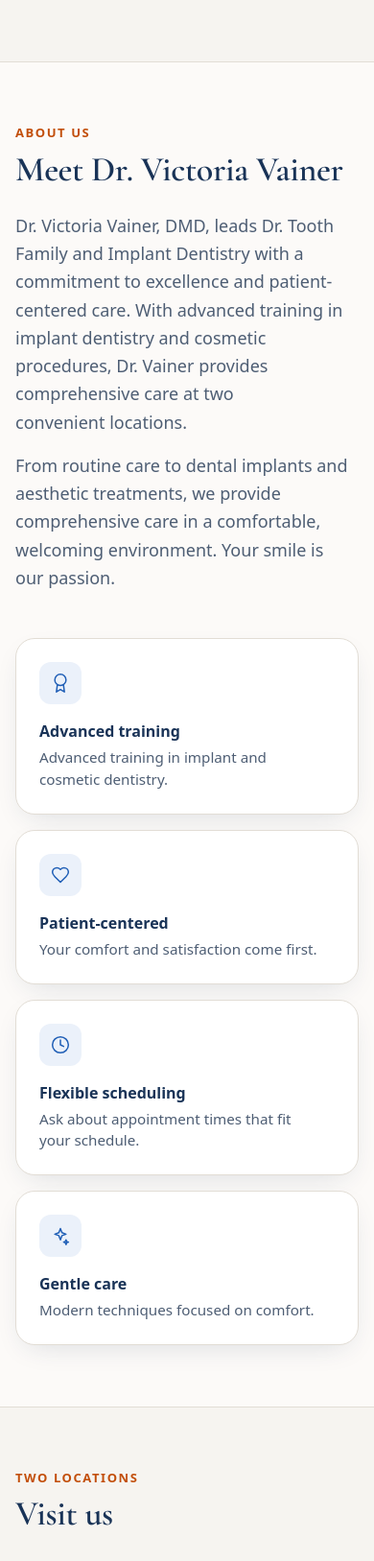
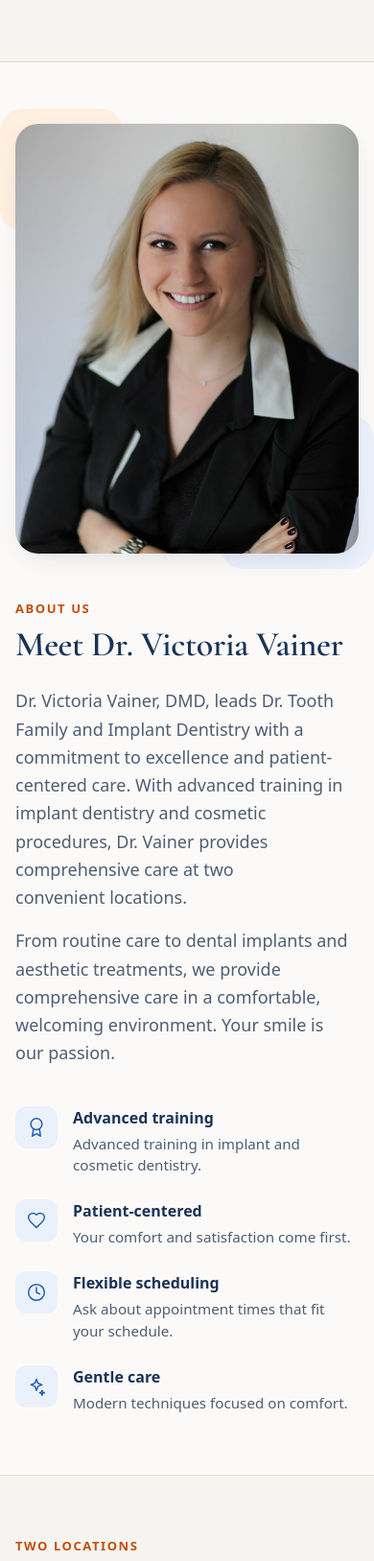
Before and after one commit to mv-ai-code/drtooth, an Astro site: page / in a window 390 px wide. Shown: the part 3018-4645 px from the top of the page at 96% size. Built offline with nearby package versions, Linux system fonts and the light colour scheme; Astro itself is replaced by a stand-in of ours.

Commit message:
Add Dr. Vainer's photo to the About section
Portrait on the left with the bio and highlights beside it; stacks on
phones. The image is resized to 1200px and stripped of camera metadata.

Co-Authored-By: Claude Opus 5.5 <noreply@anthropic.com>

```diff
--- a/src/pages/index.astro
+++ b/src/pages/index.astro
@@ -1,4 +1,6 @@
 ---
+import { Image } from 'astro:assets';
+import drVainer from '../assets/dr-vainer.jpg';
 import BaseLayout from '../layouts/BaseLayout.astro';
 import Hero from '../components/Hero.astro';
 import ServicesGrid from '../components/ServicesGrid.astro';
@@ -30,7 +32,18 @@ const schema = [organizationSchema(), ...offices.map(officeSchema)];
   </section>
 
   <section id="about" class="py-16 sm:py-24">
-    <div class="container-page grid gap-12 lg:grid-cols-2 lg:gap-20">
+    <div class="container-page grid items-center gap-12 lg:grid-cols-[0.8fr_1.2fr] lg:gap-16">
+      <div class="relative mx-auto w-full max-w-sm lg:max-w-none">
+        <div class="absolute -top-4 -left-4 h-32 w-32 rounded-3xl bg-orange-soft" aria-hidden="true"></div>
+        <div class="absolute -right-4 -bottom-4 h-40 w-40 rounded-3xl bg-navy-soft" aria-hidden="true"></div>
+        <Image
+          src={drVainer}
+          alt="Dr. Victoria Vainer, DMD"
+          widths={[384, 576, 768, 1024]}
+          sizes="(min-width: 1024px) 28rem, (min-width: 640px) 24rem, calc(100vw - 2rem)"
+          class="relative aspect-[4/5] w-full rounded-3xl object-cover object-top shadow-[var(--shadow-card)]"
+        />
+      </div>
       <div>
         <p class="eyebrow">About us</p>
         <h2 class="mt-2 text-4xl text-navy-dark sm:text-5xl">Meet Dr. Victoria Vainer</h2>
@@ -45,20 +58,22 @@ const schema = [organizationSchema(), ...offices.map(officeSchema)];
             welcoming environment. {site.tagline}
           </p>
         </div>
-      </div>
-      <ul class="grid content-center gap-4 sm:grid-cols-2">
+        <ul class="mt-10 grid gap-x-8 gap-y-6 sm:grid-cols-2">
           {
             highlights.map((h) => (
-            <li class="card p-6">
-              <div class="flex size-11 items-center justify-center rounded-xl bg-navy-soft text-navy">
+              <li class="flex gap-4">
+                <div class="flex size-11 shrink-0 items-center justify-center rounded-xl bg-navy-soft text-navy">
                   <Icon name={h.icon} class="size-5" />
                 </div>
-              <h3 class="mt-4 font-sans text-base font-semibold tracking-normal">{h.title}</h3>
+                <div>
+                  <h3 class="font-sans text-base font-semibold tracking-normal">{h.title}</h3>
                   <p class="mt-1 text-[0.95rem] text-ink-muted">{h.text}</p>
+                </div>
               </li>
             ))
           }
         </ul>
+      </div>
     </div>
   </section>
 
```
Also changed, not shown: src/assets/dr-vainer.jpg (added). Lines whose indentation alone changed are shown as unchanged.
